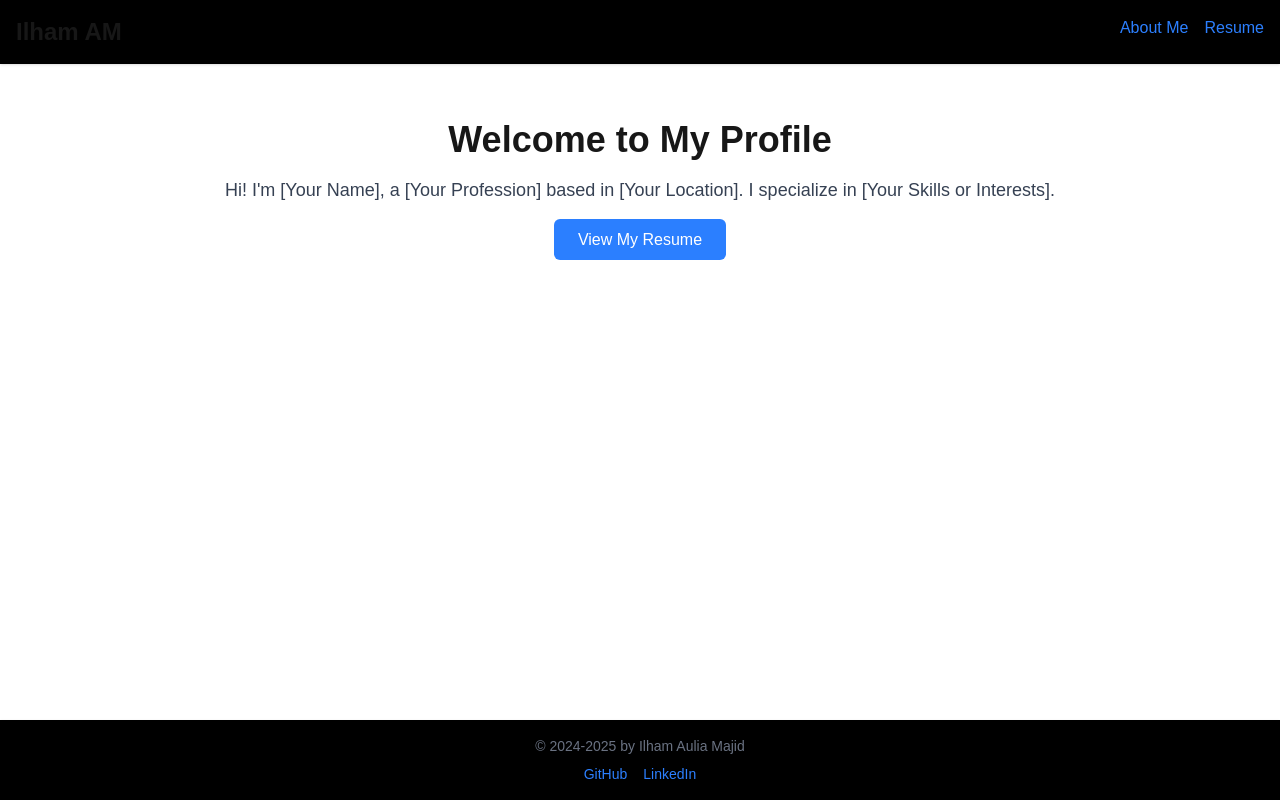
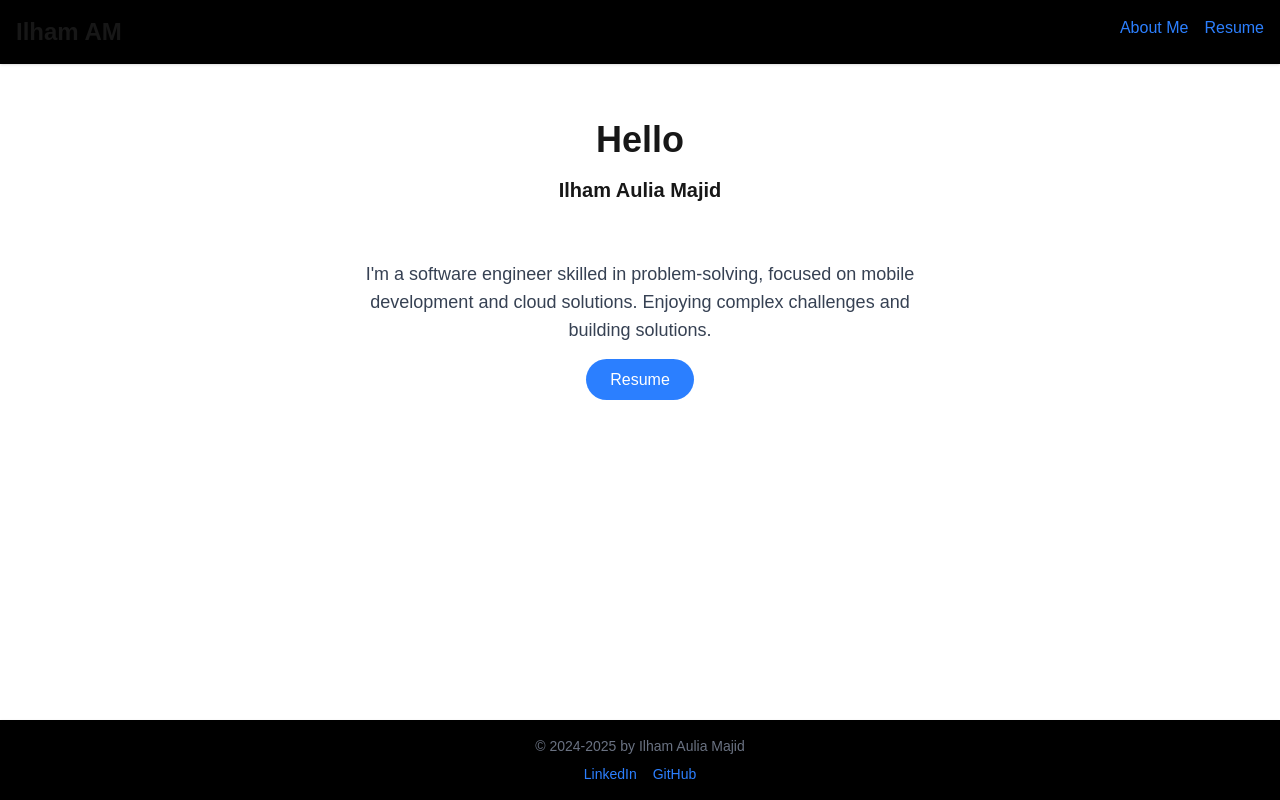
Before and after one commit to ilaumjd/profile, a Next.js app: page / in a window 1280 px wide. Built offline with nearby package versions, Linux system fonts and the light colour scheme.

Commit message:
edit homepage

```diff
--- a/src/app/layout.tsx
+++ b/src/app/layout.tsx
@@ -47,22 +47,18 @@ export default function RootLayout({
           <div className="container mx-auto p-4">
             <p>© 2024-{new Date().getFullYear()} by Ilham Aulia Majid</p>
             <div className="flex justify-center space-x-4 mt-2">
-              <a
+              <Link
+                className="text-blue-500 hover:underline"
+                href="https://linkedin.com/in/ilaumjd"
+              >
+                LinkedIn
+              </Link>
+              <Link
+                className="text-blue-500 hover:underline"
                 href="https://github.com/ilaumjd"
-                target="_blank"
-                rel="noopener noreferrer"
-                className="text-blue-500 hover:underline"
               >
                 GitHub
-              </a>
-              <a
-                href="https://linkedin.com/in/ilaumjd"
-                target="_blank"
-                rel="noopener noreferrer"
-                className="text-blue-500 hover:underline"
-              >
-                LinkedIn
-              </a>
+              </Link>
             </div>
           </div>
         </footer>
--- a/src/app/page.tsx
+++ b/src/app/page.tsx
@@ -1,19 +1,43 @@
+import Image from "next/image";
+import Link from "next/link";
 import React from "react";
 
 export default function Home() {
   return (
     <section className="text-center mt-10">
-      <h2 className="text-4xl font-semibold mb-4">Welcome to My Profile</h2>
-      <p className="text-lg text-gray-700">
-        Hi! I'm [Your Name], a [Your Profession] based in [Your Location]. I
-        specialize in [Your Skills or Interests].
+      <h2 className="text-4xl font-semibold mt-4">Hello</h2>
+      <h3 className="text-xl font-semibold mt-4">Ilham Aulia Majid</h3>
+      <div className="flex justify-center mt-4 space-x-4">
+        <Link href="https://linkedin.com/in/ilaumjd">
+          <Image
+            src="/assets/linkedin.svg"
+            alt={""}
+            className="w-6 h-6"
+            width={0}
+            height={0}
+          />
+        </Link>
+        <Link href="https://github.com/ilaumjd">
+          <Image
+            src="/assets/github.svg"
+            alt={""}
+            className="w-6 h-6"
+            width={0}
+            height={0}
+          />
+        </Link>
+      </div>
+      <p className="text-lg text-gray-700 mt-4 max-w-xl mx-auto">
+        {`I'm a software engineer skilled in problem-solving, focused on mobile
+        development and cloud solutions. Enjoying complex challenges and
+        building solutions.`}
       </p>
       <div className="mt-6">
         <a
           href="/resume"
-          className="px-6 py-3 bg-blue-500 text-white rounded-md hover:bg-blue-600"
+          className="bg-blue-500 hover:bg-blue-700 text-white py-3 px-6 rounded-full"
         >
-          View My Resume
+          Resume
         </a>
       </div>
     </section>
```
Also changed, not shown: public/assets/github.svg (added), public/assets/linkedin.svg (added).
